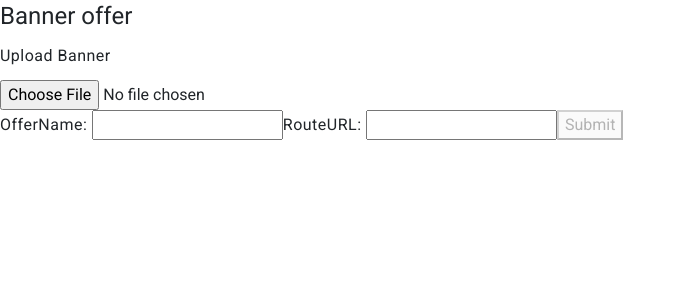
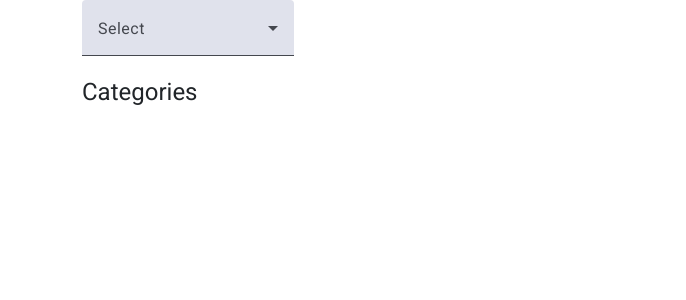
Before and after one commit to github-Krunal/ecommerce-project, an Angular app: page /admin in a window 1280 px wide. Shown: the top 300 px of the page, without its empty margins (0-686 px from the left). Built offline with nearby package versions, Linux system fonts and the light colour scheme.

Commit message:
select dropdown added

```diff
--- a/src/app/component/admin/admin.module.ts
+++ b/src/app/component/admin/admin.module.ts
@@ -3,7 +3,7 @@ import { CommonModule } from '@angular/common';
 import { SampleComponent } from './sample/sample.component';
 import { RouterModule, Routes } from '@angular/router';
 import { ReactiveFormsModule } from '@angular/forms';
-import { NO_ERRORS_SCHEMA,CUSTOM_ELEMENTS_SCHEMA } from '@angular/core';
+import { GloabalModule } from '../../module/gloabal.module';
 
 
 const ADMIN_ROUTES:Routes=[
@@ -19,7 +19,8 @@ const ADMIN_ROUTES:Routes=[
     RouterModule.forChild(ADMIN_ROUTES),
     CommonModule,
     SampleComponent,
-    ReactiveFormsModule
+    ReactiveFormsModule,
+    GloabalModule
   ]
 })
 export class AdminModule { }
--- a/src/app/component/admin/sample/sample.component.html
+++ b/src/app/component/admin/sample/sample.component.html
@@ -1,7 +1,18 @@
+<div class="container">
+<mat-form-field>
+  <mat-label>Select</mat-label>
+  <mat-select [(ngModel)]="selectedAdmin">
+    <ng-container *ngFor="let admin of adminList">
+      <mat-option value={{admin.InternalName}}>{{admin.DisplayName}}</mat-option>
+    </ng-container>
+  </mat-select>
+</mat-form-field>
+
+<!-- Banner offer -->
+<ng-container *ngIf="selectedAdmin.InternalName==='banner'">
   <h6>Banner offer</h6>
   <p>Upload Banner</p>
   <input #fileInput type="file" (change)="onFileSelected($event)" />
-
   <form [formGroup]="bannerForm" (ngSubmit)="onSubmitBannerForm()" *ngIf="bannerForm">
     <label>OfferName:
       <input formControlName="OfferName" />
@@ -11,3 +22,13 @@
     </label>
     <button type="submit" [disabled]="bannerForm.invalid">Submit</button>
   </form>
+</ng-container>
+
+<ng-container *ngIf="selectedAdmin.InternalName==='category'">
+  <h6>Categories</h6>
+
+</ng-container>
+
+
+
+</div>
--- a/src/app/component/admin/sample/sample.component.ts
+++ b/src/app/component/admin/sample/sample.component.ts
@@ -4,11 +4,12 @@ import { Component,NO_ERRORS_SCHEMA,CUSTOM_ELEMENTS_SCHEMA, ViewChild, ElementRe
 import { AdminApiService } from '../../../services-api/admin-api.service';
 import { IUploadImageResponse } from '../../../model/uploadImage.interface';
 import { IOfferBanner } from '../../../model/offerBanner.interface';
+import { GloabalModule } from '../../../module/gloabal.module';
 
 @Component({
   selector: 'app-sample',
   standalone: true,
-  imports: [ReactiveFormsModule,CommonModule],
+  imports: [ReactiveFormsModule,CommonModule,GloabalModule],
   templateUrl: './sample.component.html',
   styleUrl: './sample.component.scss',
   schemas: [CUSTOM_ELEMENTS_SCHEMA,NO_ERRORS_SCHEMA]
@@ -18,6 +19,17 @@ export class SampleComponent {
 
   private selectedBannerFile: File | null = null;
   public bannerForm: FormGroup | undefined;
+  protected adminList=[
+    {
+      DisplayName:"Banner offer",
+      InternalName:'banner'
+    },
+    {
+      DisplayName:"Categories",
+      InternalName:'category'
+    }
+  ]
+  protected selectedAdmin:any=this.adminList[1];
 
   constructor(private formBuilder: FormBuilder,private adminApiService:AdminApiService){}
 
--- a/src/app/module/gloabal.module.ts
+++ b/src/app/module/gloabal.module.ts
@@ -1,19 +1,31 @@
 import { NgModule } from '@angular/core';
 import { CommonModule } from '@angular/common';
-import { ReactiveFormsModule } from '@angular/forms';
+import { FormsModule, ReactiveFormsModule } from '@angular/forms';
+import {MatSelectModule} from '@angular/material/select';
+import {MatInputModule} from '@angular/material/input';
+import {MatFormFieldModule} from '@angular/material/form-field';
+
+const ANGULAR_MATERIAL_MODULE=[
+  MatSelectModule,
+  MatInputModule,
+  MatFormFieldModule
+]
 
 const MODULES=[
-  ReactiveFormsModule
+  ReactiveFormsModule,
+  FormsModule
 ]
 
 @NgModule({
   declarations: [],
   imports: [
     CommonModule,
-    MODULES
+    MODULES,
+    ANGULAR_MATERIAL_MODULE
   ],
   exports:[
-    MODULES
+    MODULES,
+    ANGULAR_MATERIAL_MODULE
   ]
 })
 export class GloabalModule { }
```
Lines whose indentation alone changed are shown as unchanged.
